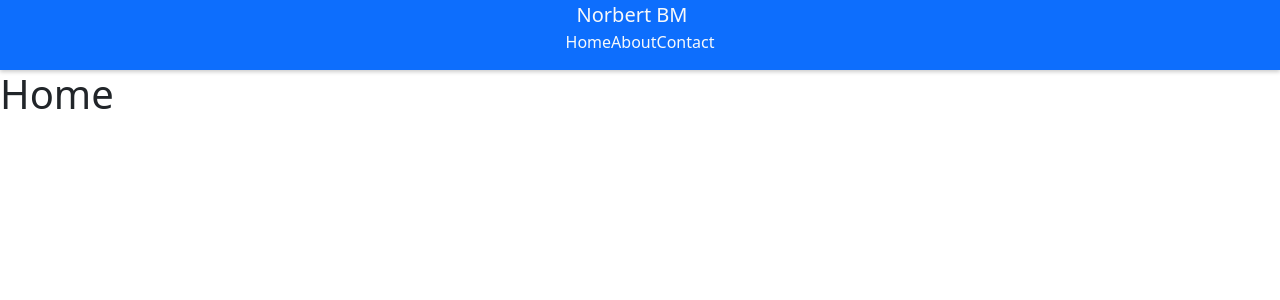
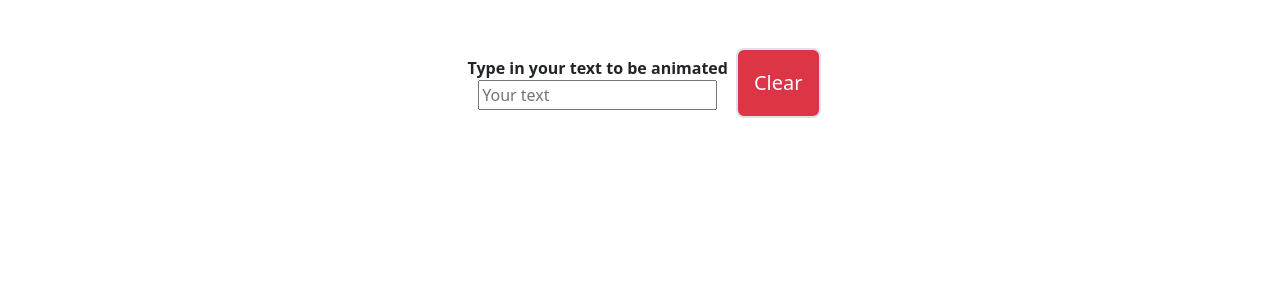
Before and after one commit to ljupchobozhinovski/react-exercises, a React (Create React App) app in the folder project-sandbox/: page / in a window 1280 px wide. Shown: the top 300 px of the page. Built offline with nearby package versions, Linux system fonts and the light colour scheme.

Commit message:
add animated text app using external npm

```diff
--- a/project-sandbox/package.json
+++ b/project-sandbox/package.json
@@ -8,6 +8,7 @@
     "@testing-library/user-event": "^13.5.0",
     "faker": "^6.6.6",
     "react": "^18.2.0",
+    "react-animated-text-content": "^1.0.1",
     "react-dom": "^18.2.0",
     "react-icons": "^4.11.0",
     "react-scripts": "5.0.1",
--- a/project-sandbox/src/App.js
+++ b/project-sandbox/src/App.js
@@ -1,5 +1,6 @@
 import "./App.css";
-import ResponsiveNav from "./projects/17-responsive-navigation/ResponsiveNav";
+import TextAnimationApp from "./projects/18-text-animation/TextAnimationApp";
+// import ResponsiveNav from "./projects/17-responsive-navigation/ResponsiveNav";
 // import NotesApp from "./projects/16-notes-app/NotesApp";
 // import SearchFilterApp from "./projects/14-filter-contacs/SearchFilterApp";
 // import RegistrationForm from "./projects/15-registration-form-validation/RegistrationForm";
@@ -36,7 +37,8 @@ function App() {
       {/* <SearchFilterApp/> */}
       {/* <RegistrationForm/> */}
       {/* <NotesApp /> */}
-      <ResponsiveNav />
+      {/* <ResponsiveNav /> */}
+      <TextAnimationApp />
     </div>
   );
 }
--- /dev/null
+++ b/project-sandbox/src/projects/18-text-animation/TextAnimationApp.jsx
@@ -0,0 +1,57 @@
+import React, { useState, useRef, useEffect } from "react";
+import Button from "../Components/Button";
+import FormGroup from "../Components/FormGroup";
+import AnimatedText from "react-animated-text-content";
+
+export default function TextAnimationApp() {
+  const [inputValue, setInputValue] = useState("");
+  const [animatedText, setAnimatedText] = useState("");
+
+  const handleInputChange = (e) => {
+    setInputValue(e.target.value);
+  };
+
+  const handleClear = () => {
+    setAnimatedText(inputValue);
+    setInputValue(() => "");
+  };
+
+  let inputText = useRef(null);
+  useEffect(() => {
+    inputText?.current?.focus();
+  }, []);
+
+  return (
+    <div className="container text-center mt-5">
+      <form
+        className="container d-flex justify-content-center"
+        onSubmit={(e) => e.preventDefault()}
+      >
+        <FormGroup
+          labelText={"Type in your text to be animated"}
+          inputType={"text"}
+          placeholder={"Your text"}
+          values={inputValue}
+          onChange={handleInputChange}
+          ref={inputText}
+        />
+        <Button
+          text={"Clear"}
+          btnClass={"btn-lg btn-danger"}
+          onClick={handleClear}
+        />
+      </form>
+      {animatedText && (
+        <AnimatedText
+          type="char"
+          interval={0.04}
+          duration={1.1}
+          animation={{ x: "-150px", y: "-250px", ease: "linear" }}
+          className="text-danger fs-1"
+        >
+          {animatedText}
+        </AnimatedText>
+      )}
+    </div>
+  );
+}
--- /dev/null
+++ b/project-sandbox/src/projects/Components/FormGroup.jsx
@@ -0,0 +1,31 @@
+import React from "react";
+
+export default function FormGroup({
+  labelText,
+  inputType,
+  placeholder,
+  values,
+  onInput,
+  onKeyUp,
+  onChange,
+  className,
+  readOnly = false,
+  reference
+}) {
+  return (
+    <div className="d-flex align-items-center justify-content-center flex-column m-2">
+      <label className="fw-bold">{labelText}</label>
+      <input
+        type={inputType}
+        placeholder={placeholder}
+        value={values}
+        onInput={onInput}
+        onKeyUp={onKeyUp}
+        onChange={onChange}
+        className={className}
+        readOnly={readOnly}
+        ref={reference}
+      />
+    </div>
+  );
+}
```
Also changed, not shown: 1 other file (tests, documents, lock files or other folders).
